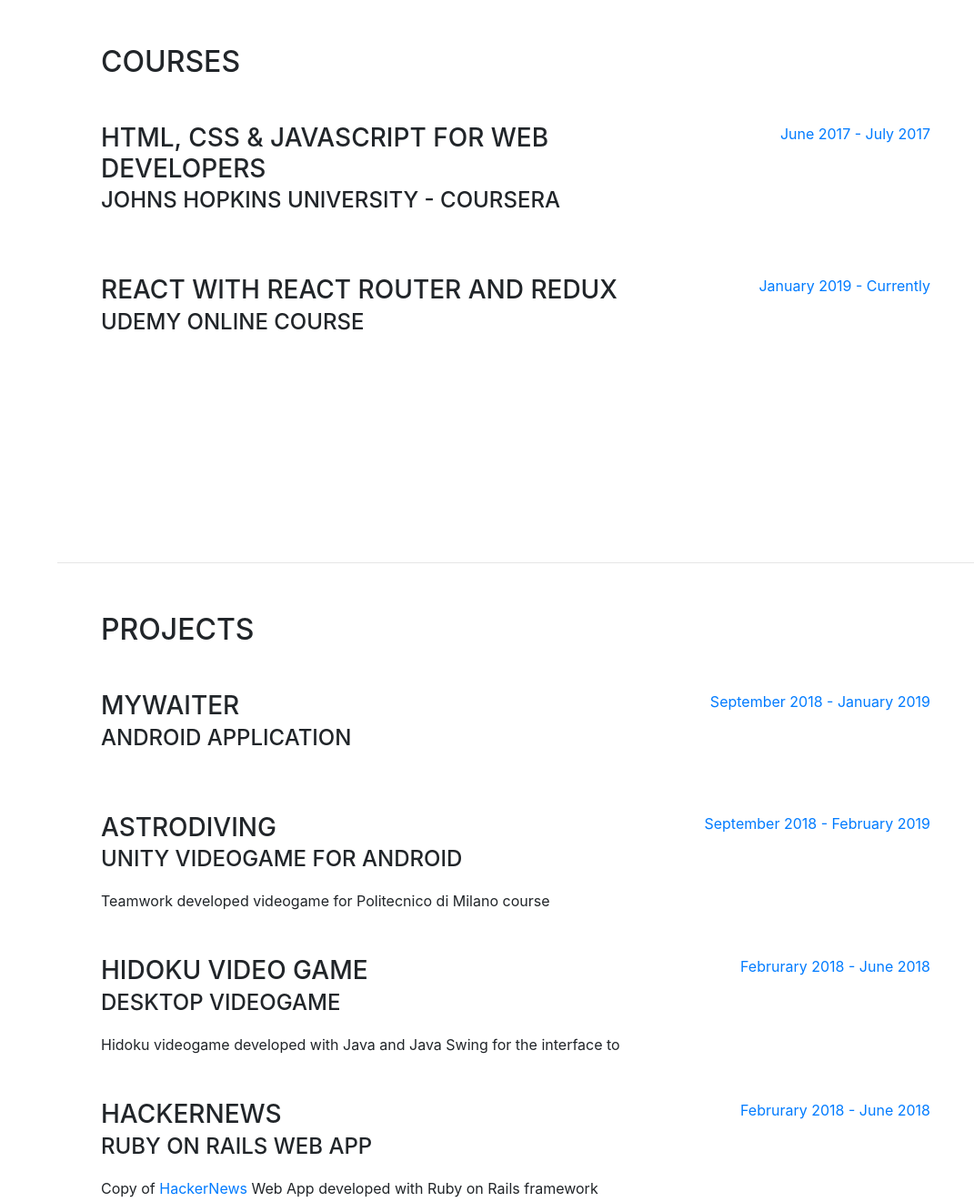
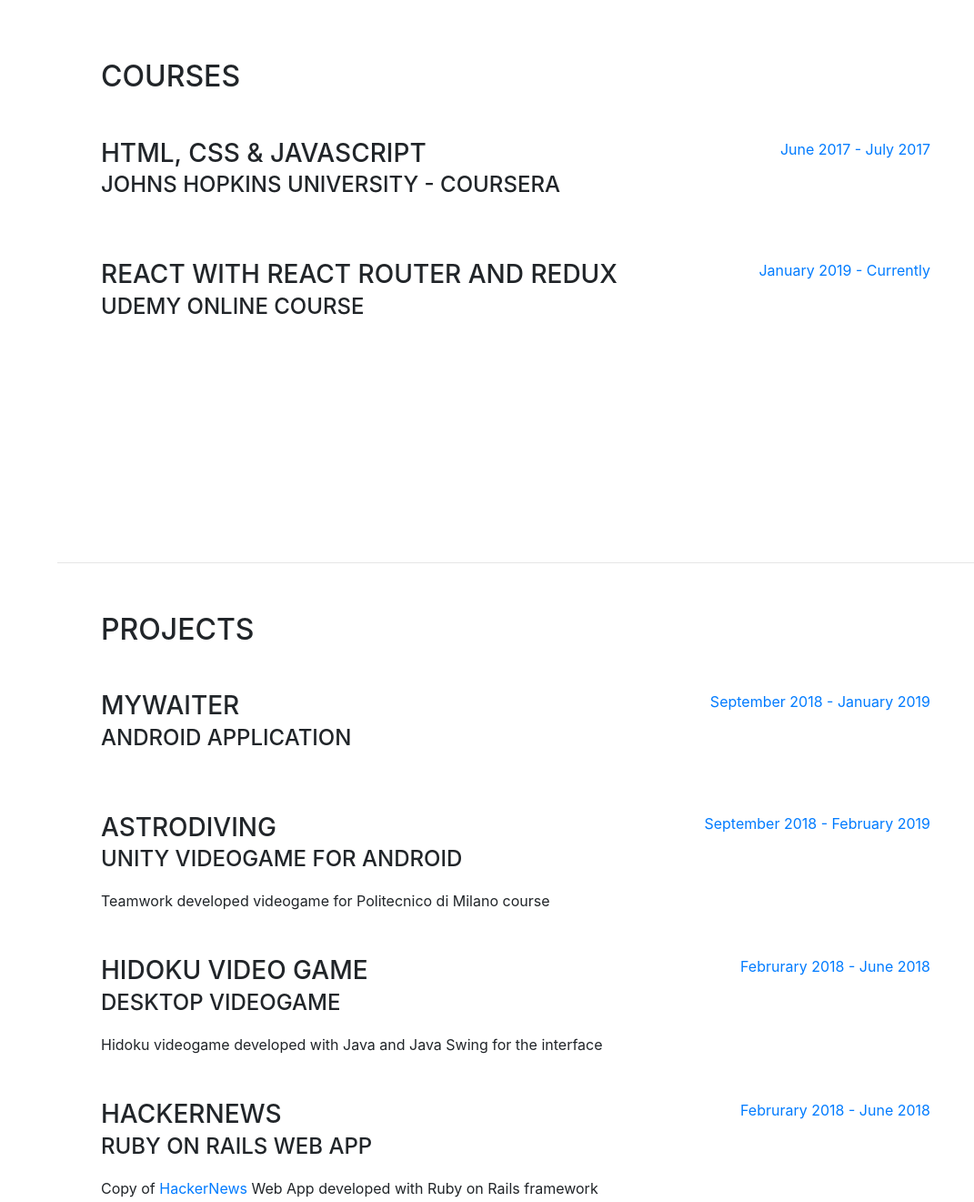
Before and after one commit to VictorJuez/my-portfolio, a website with bundled scripts: page index.html in a window 1280 px wide. Shown: the part 2820-4141 px from the top of the page at 91% size, without its empty margins (209-1280 px from the left). Built offline with nearby package versions, Linux system fonts and the light colour scheme; a web font is replaced by a local one.

Commit message:
little fixes

```diff
--- a/index.html
+++ b/index.html
@@ -192,7 +192,7 @@
 
           <div class="resume-item d-flex flex-column flex-md-row mb-5">
             <div class="resume-content mr-auto">
-              <h3 class="mb-0">HTML, CSS & JavaScript for web developers</h3>
+              <h3 class="mb-0">HTML, CSS & JavaScript</h3>
               <div class="subheading mb-3">Johns Hopkins University - Coursera</div>
             </div>
             <div class="resume-date text-md-right">
@@ -244,7 +244,7 @@
               <div class="resume-content mr-auto">
                 <h3 class="mb-0">Hidoku Video Game</h3>
                 <div class="subheading mb-3">Desktop videogame</div>
-                <div>Hidoku videogame developed with Java and Java Swing for the interface to</div>
+                <div>Hidoku videogame developed with Java and Java Swing for the interface</div>
               </div>
               <div class="resume-date text-md-right">
                 <span class="text-primary">Februrary 2018 - June 2018</span>
```
